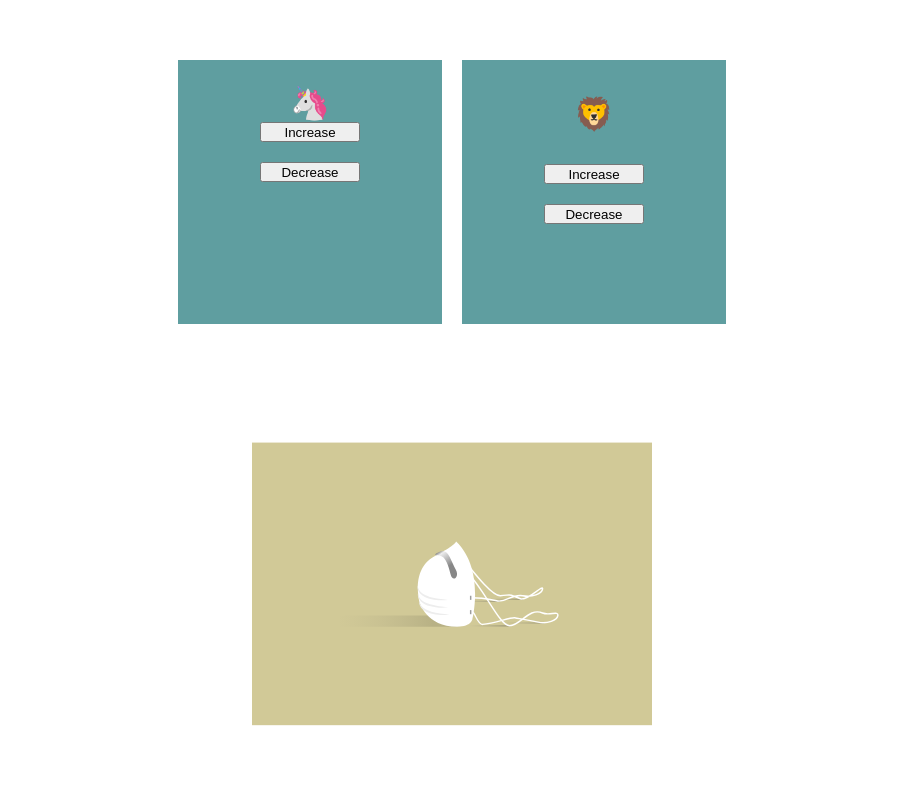
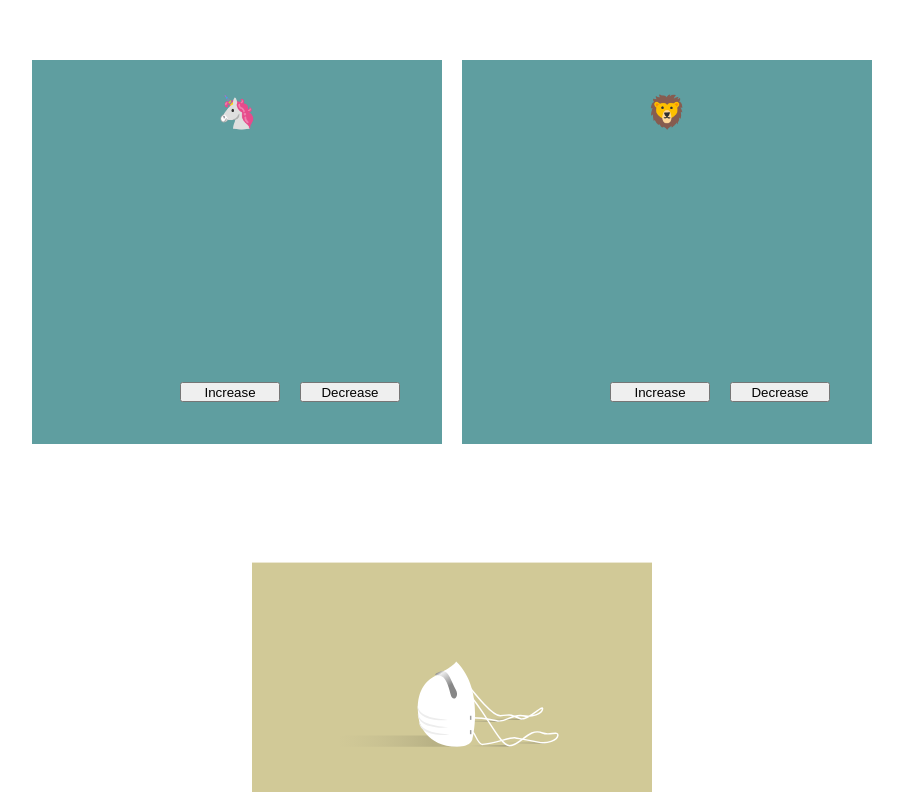
Before and after one commit to joshua360x/busy-zoo, a React (Create React App) app: page / in a window 1280 px wide. Shown: the top 792 px of the page, without its empty margins (28-931 px from the left). Built offline with nearby package versions, Linux system fonts and the light colour scheme.

Commit message:
fixed bug for unicorn vs lion feature

```diff
--- a/src/AnimalFight/AnimalFight.js
+++ b/src/AnimalFight/AnimalFight.js
@@ -5,7 +5,7 @@ function AnimalFight() {
   const [unicornHeight, setUnicornHeight] = useState(2);
   const [lionHeight, setLionHeight] = useState(2);
   // test with template literal
-  const width = 3;
+  // const width = 3;
 
   // function to handle both height for both addition and subtracton
   // function handleTransFormedHeightForBeasts(beast, mathFunction) {
@@ -26,12 +26,10 @@ function AnimalFight() {
   //   }
   // }
 
-
   function handleLion(mathFunction) {
     if (mathFunction === 'add') {
       setLionHeight(lionHeight + 1);
-    }
-    else {
+    } else {
       setLionHeight(lionHeight - 1);
     }
   }
@@ -39,8 +37,11 @@ function AnimalFight() {
   function handleUnicorn(mathFunction) {
     if (mathFunction === 'add') {
       setUnicornHeight(unicornHeight + 1);
-    }
-    else {
+      console.log(
+        '🚀 ~ file: AnimalFight.js ~ line 42 ~ handleUnicorn ~ unicornHeight',
+        unicornHeight
+      );
+    } else {
       setUnicornHeight(unicornHeight - 1);
     }
   }
@@ -49,24 +50,25 @@ function AnimalFight() {
   //   setLionHeight(lionHeight + 1);
   // }
 
-
-  return <section className='animalFight'>
-
-    <div className='animal'>
-      <div style={{ transform: `scale(${unicornHeight})` }}>🦄</div>
+  return (
+    <section className="animalFight">
+      <div className="animal">
+        <div style={{ fontSize: `${unicornHeight}rem` }}>🦄</div>
+        <div className="btns">
           <button onClick={() => handleUnicorn('add')}>Increase</button>
           <button onClick={() => handleUnicorn('subtract')}>Decrease</button>
         </div>
+      </div>
 
-    <div className='animal'>
-      <p style={{ transform: `scale(${lionHeight})` }}>🦁</p>
+      <div className="animal">
+        <div style={{ fontSize: `${lionHeight}rem` }}>🦁</div>
+        <div className="btns">
           <button onClick={() => handleLion('add')}>Increase</button>
           <button onClick={() => handleLion('subtract')}>Decrease</button>
         </div>
-
-
-
-  </section>;
+      </div>
+    </section>
+  );
 }
 
 export default AnimalFight;
--- a/src/AnimalFight/AnimalsFight.css
+++ b/src/AnimalFight/AnimalsFight.css
@@ -13,8 +13,10 @@
   padding: 2rem;
   background-color: cadetblue;
   margin: 10px;
-  width: 200px;
-  height: 200px;
+  width: 50vh;
+  height: 40vh;
+  justify-content: space-between;
+  overflow: scroll;
 }
 
 .animal p {
@@ -26,5 +28,10 @@
   width: 100px;
   height: 20px;
   align-self: center;
-  position: sticky;
+
 }
+
+.btns {
+  justify-self: flex-end;
+  align-self: flex-end;
+}
--- a/src/Parade/Animal.js
+++ b/src/Parade/Animal.js
@@ -1,9 +1,9 @@
 import React from 'react';
 
-export default function Animal(props) {
+export default function Animal({ animals }) {
   return <>
     {
-      props.animals.map((animal, i) =>
+      animals.map((animal, i) =>
         <div key={`${animal}-${i}`}>{`${animal === 'zebra' ? '🦓' : animal === 'elephant' ? '🐘' : animal === 'panda' ? '🐼' : ''}`}</div>
       )
 
```
Lines whose indentation alone changed are shown as unchanged.
